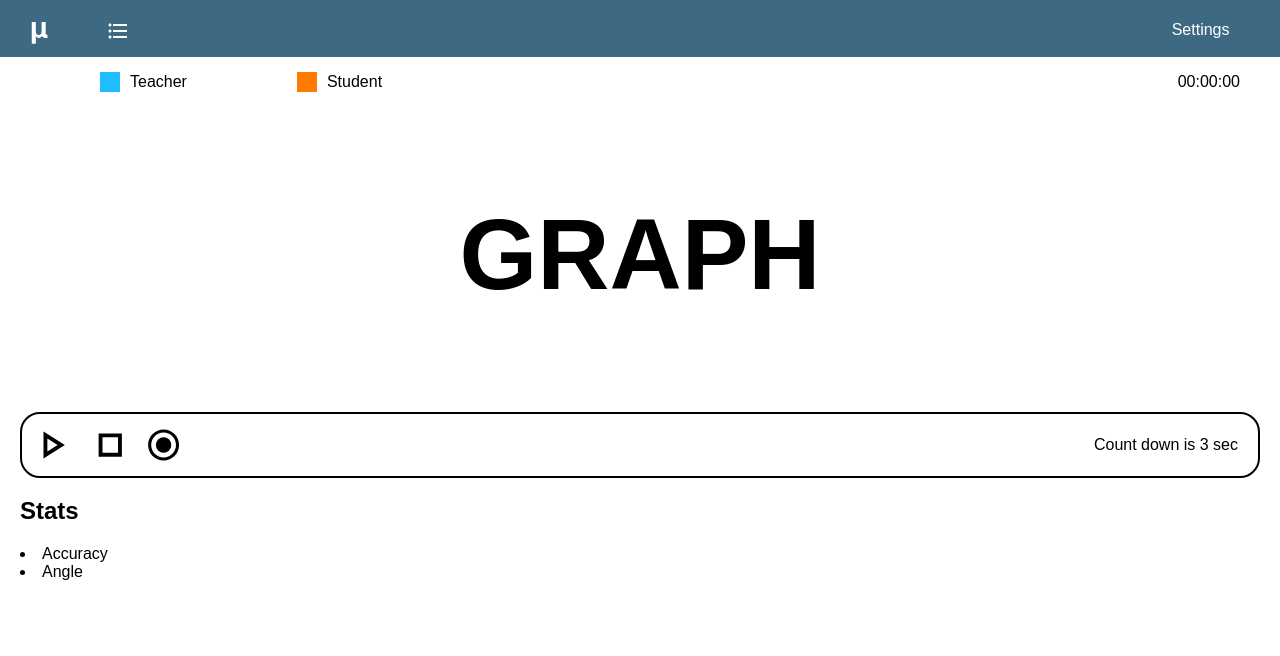
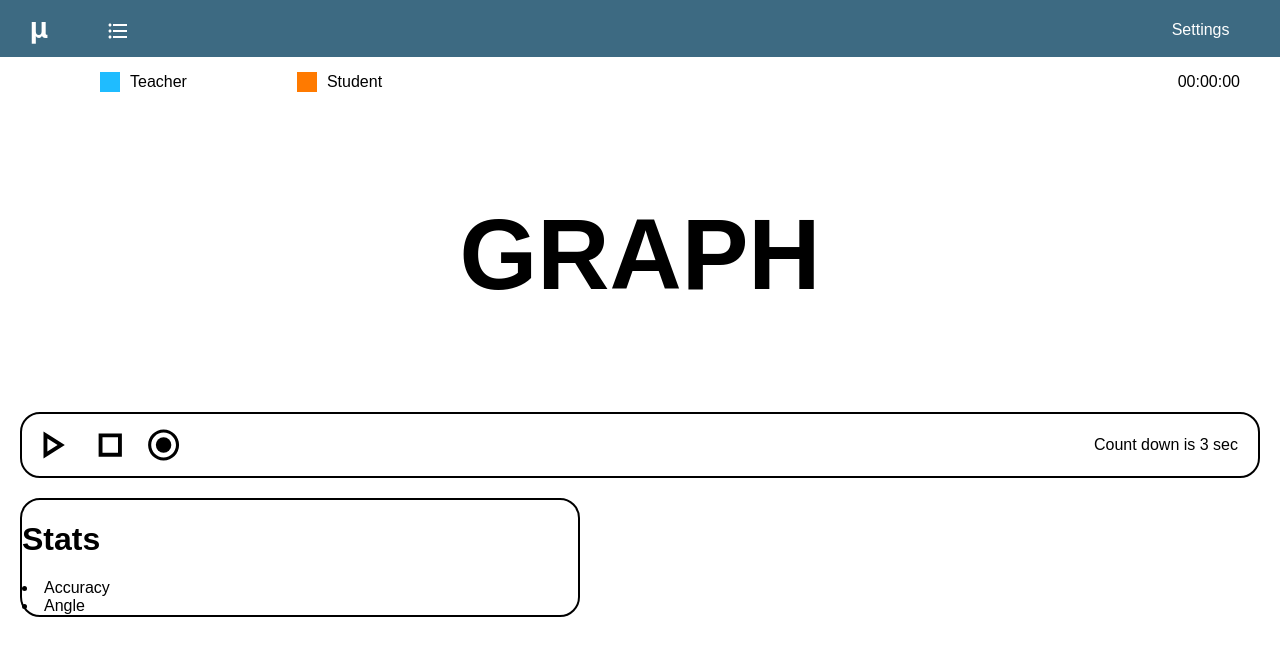
Before and after one commit to beeryce7/Mugic-Bowing-Application, a React (Create React App) app in the folder app/: page /#/play in a window 1280 px wide. Shown: the top 656 px of the page. Built offline with nearby package versions, Linux system fonts and the light colour scheme.

Commit message:
Added extra box below

```diff
--- a/app/src/components/PlaySession/SessionState.css
+++ b/app/src/components/PlaySession/SessionState.css
@@ -63,3 +63,12 @@
     margin-left: 20px;
     font-family: 'Josefin Sans', sans-serif;
 }
+
+.lower-box{
+    border-radius: 20px;
+    border-width: 2px;
+    border-style: solid;
+    margin-top: 20px;
+    margin-left: 0px;
+    margin-right: 700px;
+}
--- a/app/src/pages/PlaySession/PlaySession.js
+++ b/app/src/pages/PlaySession/PlaySession.js
@@ -15,9 +15,9 @@ const PlaySession = () => {
     <div className="new-graph">GRAPH</div>
 
     <SessionState/>
-    <div className="offset-right"><h2>Stats</h2>
+    <div className="offset-right"><div className="lower-box"> <h1>Stats</h1>
     <li> Accuracy</li>
-    <li>Angle</li></div>
+    <li>Angle</li></div></div>
     {/* <MugicTracker/> */}
 
     </div>
```
